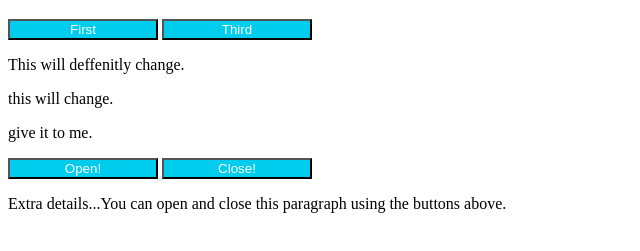
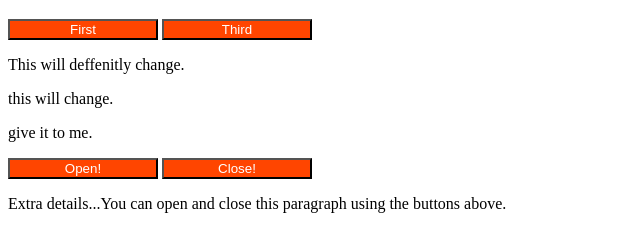
Before and after one commit to major6977/UOFM.JS, a plain HTML site: page index.html in a window 1280 px wide. Shown: the part 61-312 px from the top of the page, without its empty margins (0-640 px from the left). Drawn offline with Linux system fonts and the light colour scheme.

Commit message:
changed background color

```diff
--- a/style.css
+++ b/style.css
@@ -8,6 +8,7 @@
 
 button {
     width: 150px;
-    background-color: #00ccee;
+    /* background-color: #00ccee; */
+    background-color: orangered;
     color: white;
 }
```
